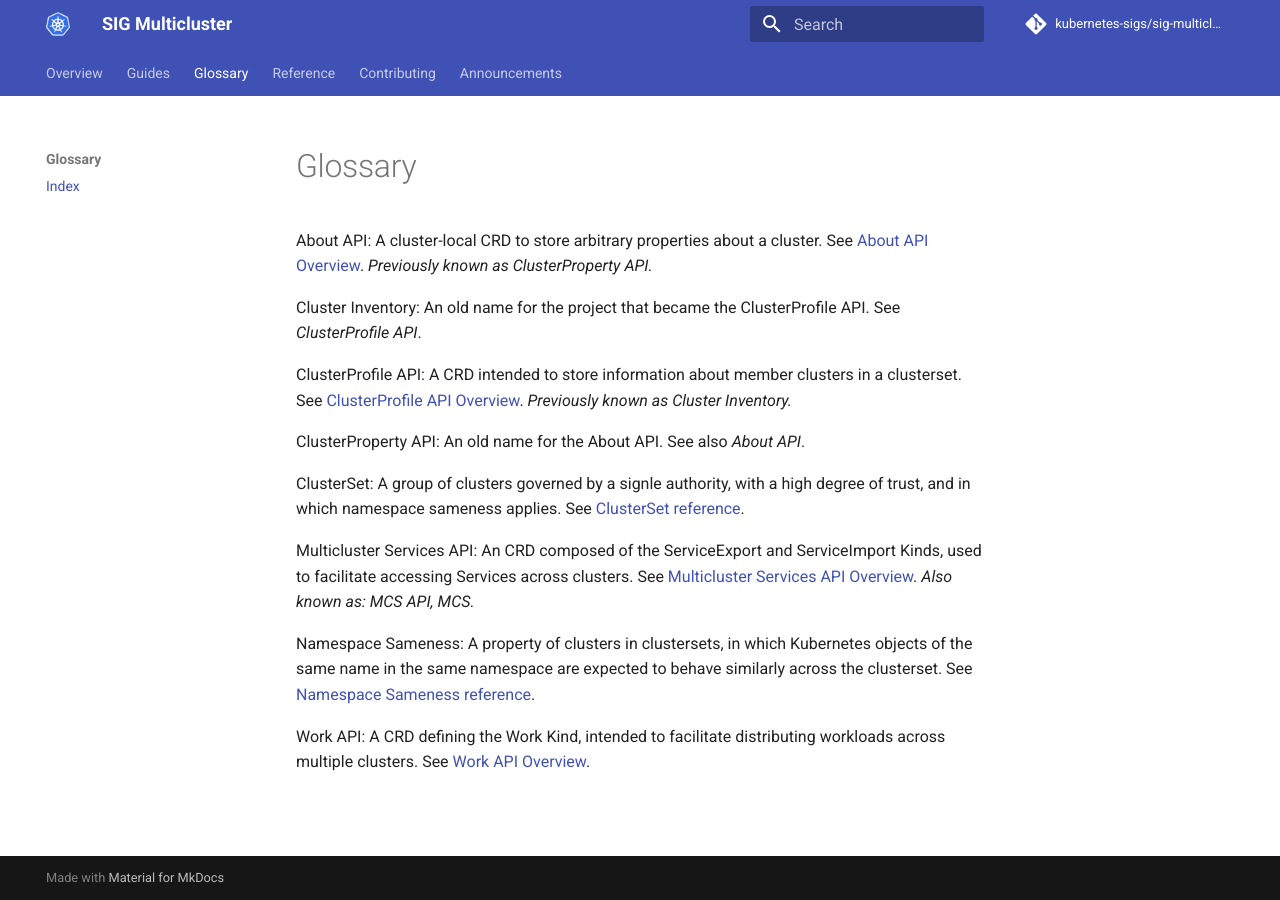
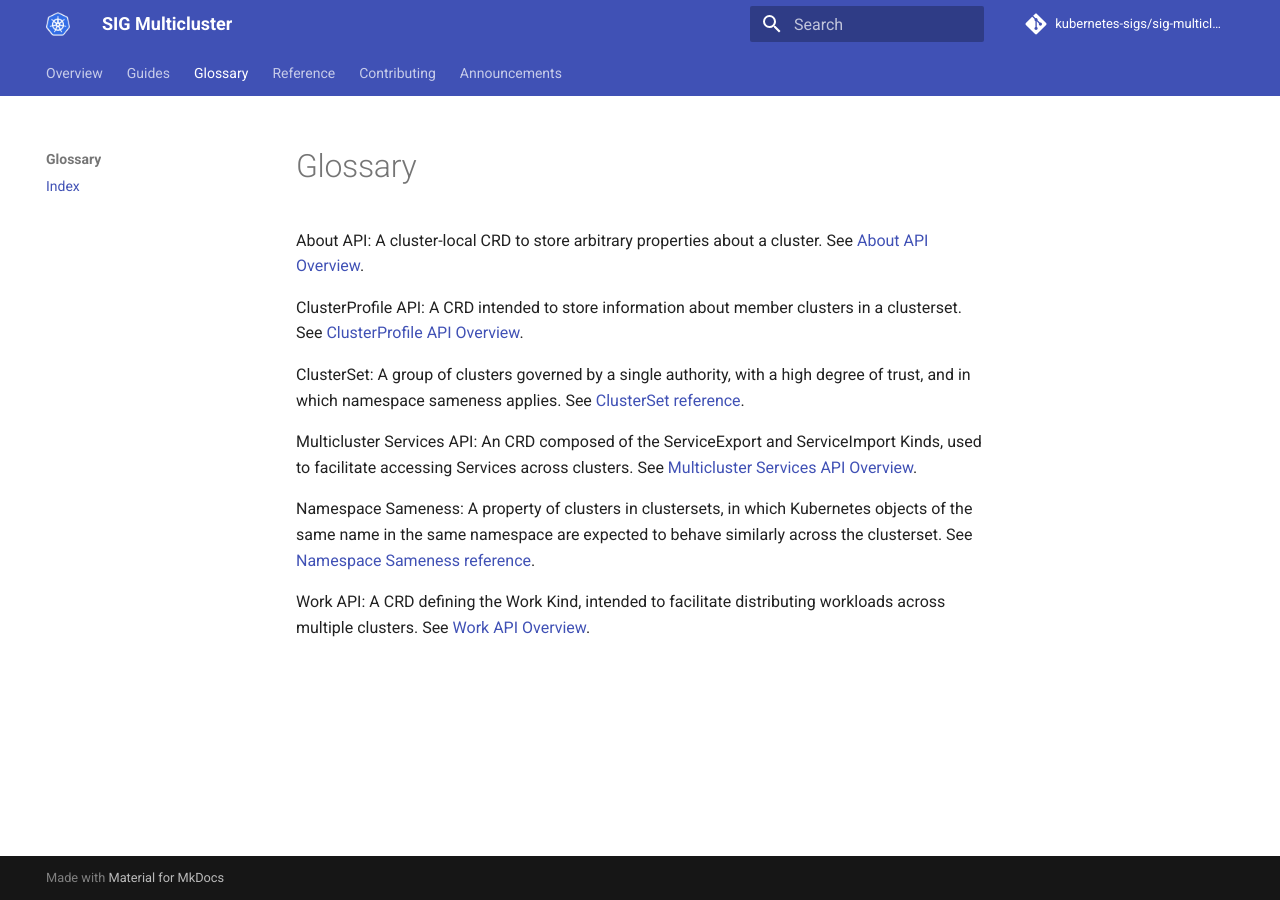
Before and after one commit to kubernetes-sigs/sig-multicluster-site, an MkDocs documentation site: the page built from site-src/references/glossary/index.md, in a window 1280 px wide. Built offline with MkDocs 1.6.1 and Material for MkDocs 9.7.7, drawn with Linux system fonts in a browser that asks for light colours; comment, search, counter and statistics services are not loaded.

Commit message:
Remove aliases and old name references.
Signed-off-by: lauralorenz <lauralorenz@google.com>

```diff
--- a/site-src/references/glossary/index.md
+++ b/site-src/references/glossary/index.md
@@ -1,16 +1,12 @@
 # Glossary
 
-About API: A cluster-local CRD to store arbitrary properties about a cluster. See [About API Overview](concepts/about-api.md). _Previously known as ClusterProperty API._
+About API: A cluster-local CRD to store arbitrary properties about a cluster. See [About API Overview](concepts/about-api.md).
 
-Cluster Inventory: An old name for the project that became the ClusterProfile API. See _ClusterProfile API_.
+ClusterProfile API: A CRD intended to store information about member clusters in a clusterset. See [ClusterProfile API Overview](concepts/clusterprofile-api.md).
 
-ClusterProfile API: A CRD intended to store information about member clusters in a clusterset. See [ClusterProfile API Overview](concepts/clusterprofile-api.md). _Previously known as Cluster Inventory._
+ClusterSet: A group of clusters governed by a single authority, with a high degree of trust, and in which namespace sameness applies. See [ClusterSet reference](api-types/clusterset.md).
 
-ClusterProperty API: An old name for the About API. See also _About API_.
-
-ClusterSet: A group of clusters governed by a signle authority, with a high degree of trust, and in which namespace sameness applies. See [ClusterSet reference](api-types/clusterset.md).
-
-Multicluster Services API: An CRD composed of the ServiceExport and ServiceImport Kinds, used to facilitate accessing Services across clusters. See [Multicluster Services API Overview](concepts/multicluster-services-api.md). _Also known as: MCS API, MCS._
+Multicluster Services API: An CRD composed of the ServiceExport and ServiceImport Kinds, used to facilitate accessing Services across clusters. See [Multicluster Services API Overview](concepts/multicluster-services-api.md).
 
 Namespace Sameness: A property of clusters in clustersets, in which Kubernetes objects of the same name in the same namespace are expected to behave similarly across the clusterset. See [Namespace Sameness reference](api-types/namespace-sameness.md).
 
```
